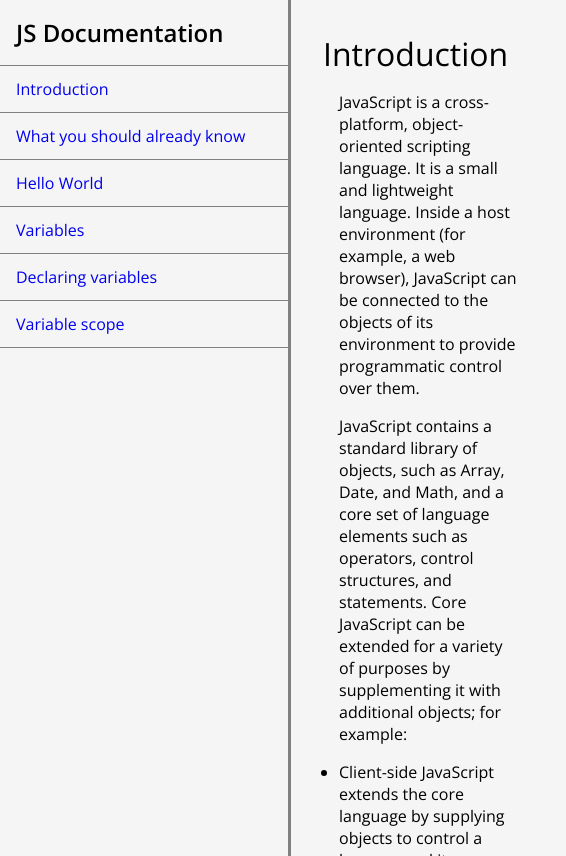
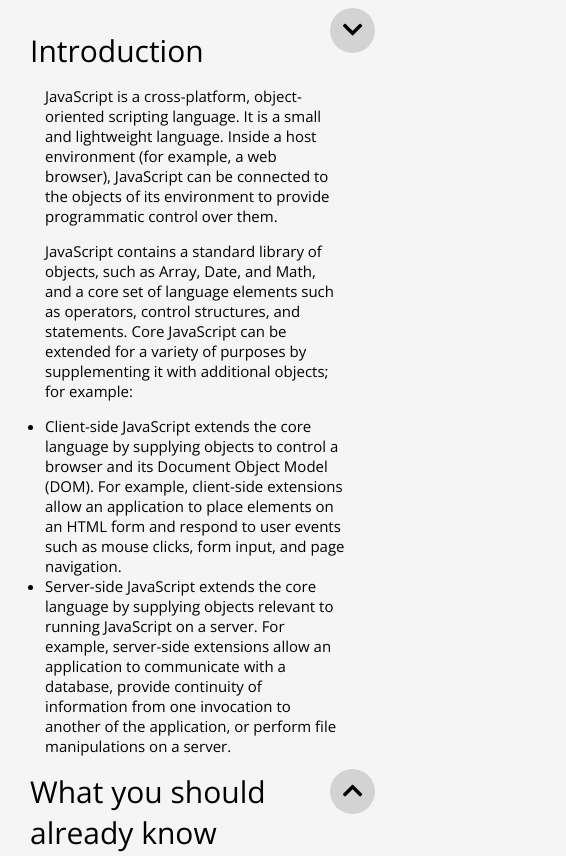
Before and after one commit to marcosadriano05/practicing-frontend, a plain HTML site: page freecodecamp/Technical Documentation Page/index.html in a window 390 px wide. Shown: the top 856 px of the page, 566 px wide, since content can reach past the window. Drawn offline with nearby package versions, Linux system fonts and the light colour scheme.

Commit message:
Documentation Page complete; i will add reponsivity

```diff
--- a/freecodecamp/Technical Documentation Page/index.html
+++ b/freecodecamp/Technical Documentation Page/index.html
@@ -8,10 +8,19 @@
   <link rel="preconnect" href="https://fonts.gstatic.com">
 	<link href="https://fonts.googleapis.com/css2?family=Open+Sans:ital,wght@0,300;0,400;0,600;1,300;1,400;1,600&display=swap" rel="stylesheet">
 
+  <link rel="stylesheet" href="https://cdnjs.cloudflare.com/ajax/libs/font-awesome/5.15.2/css/all.min.css" integrity="sha512-HK5fgLBL+xu6dm/Ii3z4xhlSUyZgTT9tuc/hSrtw6uzJOvgRr2a9jyxxT1ely+B+xFAmJKVSTbpM/CuL7qxO8w==" crossorigin="anonymous" />
+
   <link rel="stylesheet" href="./style.css">
   <title>JS Documentation</title>
 </head>
 <body>
+
+  <label for="check-nav" class="sr-only">Show Navigation Links</label>
+  <input id="check-nav" type="checkbox">
+  <label for="check-nav" class="color">
+    <i class="fas fa-chevron-down"></i>
+  </label>
+
   <nav id="navbar">
     <header>
       <h1>JS Documentation</h1>
@@ -142,6 +151,12 @@
     </section>
   </main>
 
+  <div id="page-start">
+    <a href="#">
+      <i class="fas fa-chevron-up"></i>
+    </a>
+  </div>
+
   <script src="https://cdn.freecodecamp.org/testable-projects-fcc/v1/bundle.js"></script>
 </body>
 </html>
--- a/freecodecamp/Technical Documentation Page/style.css
+++ b/freecodecamp/Technical Documentation Page/style.css
@@ -2,10 +2,8 @@
 	margin: 0;
 	padding: 0;
 	box-sizing: border-box;
-  font-family: 'Open Sans', sans-serif;
   outline: none;
   text-decoration: none;
-  transition: all 0.2s linear;
 }
 :root {
   --light-gray: rgb(245, 245, 245);
@@ -37,10 +35,11 @@ body {
   top: 0;
   left: 0;
   width: var(--separation);
-  min-height: 100vh;
+  height: 100%;
   display: flex;
   flex-direction: column;
   align-items: flex-start;
+  font-family: 'Open Sans', sans-serif;
 }
 
 #navbar header h1 {
@@ -69,6 +68,7 @@ body {
 #navbar ul li a {
   padding: 0.75rem 1rem;
   width: 100%;
+  transition: all 0.2s linear;
 }
 
 #navbar ul li a:hover {
@@ -84,6 +84,7 @@ body {
   margin-left: var(--separation);
   padding: 2rem;
   border-left: 3px solid grey;
+  font-family: 'Open Sans', sans-serif;
 }
 
 #main-doc .main-section header {
@@ -120,3 +121,114 @@ body {
   margin: 1rem 0;
 }
 /* Main */
+
+/* Links */
+input[type=checkbox] {
+  display: none;
+}
+
+.color {
+  display: none;
+}
+
+#page-start {
+  display: none;
+}
+/* Links */
+
+
+
+
+
+
+
+
+
+
+
+
+
+@media (max-width: 900px) {
+  html {
+    font-size: 93.75%;
+  }
+
+  body {
+    flex-direction: column;
+  }
+
+  /* Menu */
+  input[type=checkbox] {
+    display: none;
+  }
+
+  input[type=checkbox] ~ .color {
+    position: absolute;
+    top: 0.5rem;
+    right: 1rem;
+    width: 3rem;
+    height: 3rem;
+    display: flex;
+    align-items: center;
+    justify-content: center;
+    border-radius: 50%;
+    background: lightgray;
+    font-size: 1.5rem;
+    color: black;
+    cursor: pointer;
+    z-index: 2000;
+  }
+
+  input[type=checkbox]:checked ~ .color {
+    color: red;
+  }
+
+  input[type=checkbox] ~ #navbar {
+    top: -1000px;
+  }
+
+  input[type=checkbox]:checked ~ #navbar {
+    top: 0;
+  }
+  /* Menu */
+
+  #navbar {
+    position: absolute;
+    width: 100%;
+    min-height: max-content;
+    display: flex;
+    flex-direction: column;
+    align-items: center;
+  }
+
+  #main-doc {
+    width: 100%;
+    min-height: 100vh;
+    margin-left: 0;
+    padding: 2rem;
+    border:0;
+  }
+
+  #page-start {
+    display: block;
+  }
+
+  #page-start a {
+    position: fixed;
+    bottom: 2rem;
+    right: 1rem;
+    width: 3rem;
+    height: 3rem;
+    border-radius: 50%;
+    background: lightgray;
+    display: flex;
+    align-items: center;
+    justify-content: center;
+    font-size: 1.5rem;
+    color: black;
+  }
+
+  #page-start a:hover {
+    color: red;
+  }
+}
```
